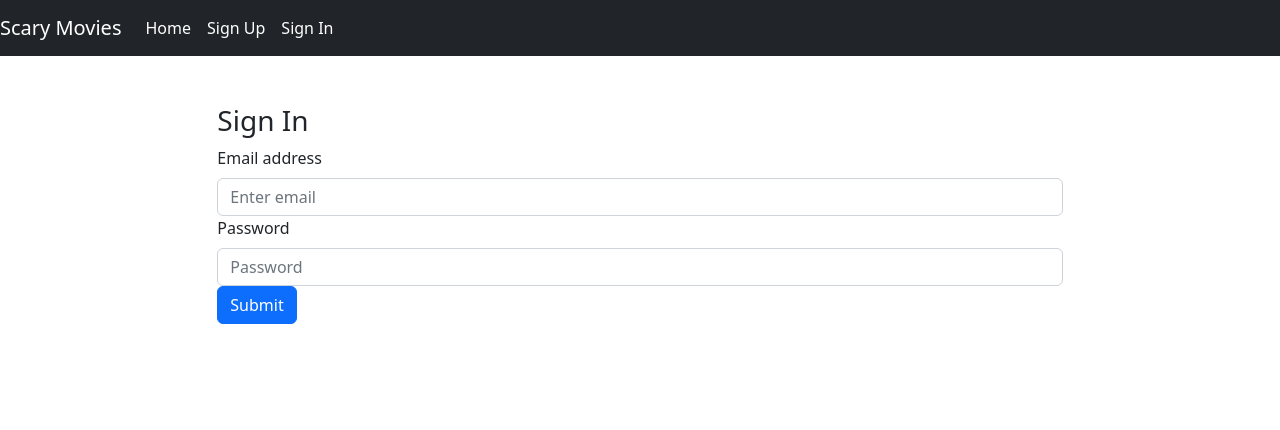
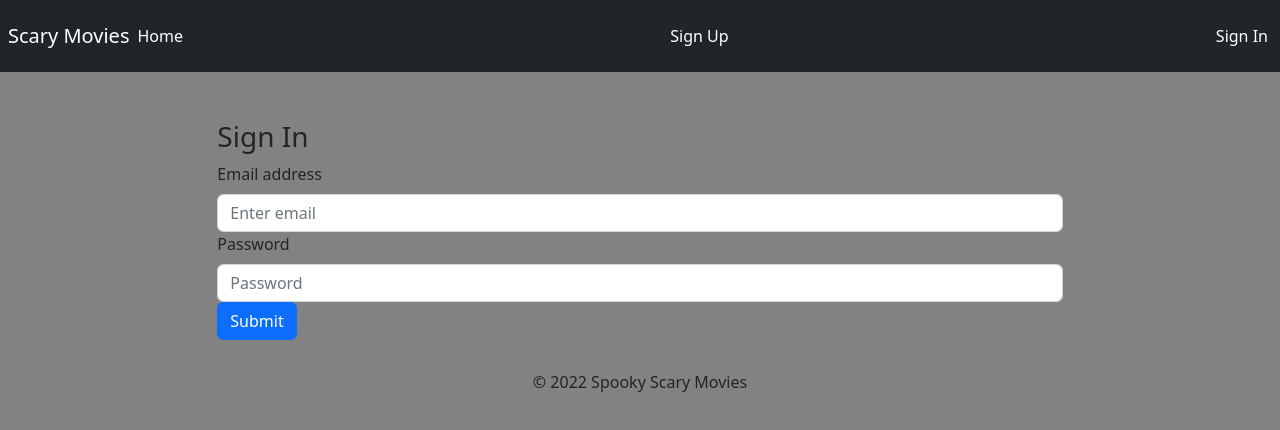
Before and after one commit to amishizaki/scary-movie-react-auth, a React (Create React App) app: page /sign-in in a window 1280 px wide. Shown: the top 430 px of the page. Built offline with nearby package versions, Linux system fonts and the light colour scheme.

Commit message:
deployment changes

```diff
--- a/public/index.html
+++ b/public/index.html
@@ -24,9 +24,16 @@
       work correctly both with client-side routing and a non-root public URL.
       Learn how to configure a non-root public URL by running `npm run build`.
     -->
-    <title>React App</title>
+    <style>
+      li {
+        list-style: none;
+        text-decoration: none;
+        color: black;
+      }
+    </style>
+    <title>Scary Movies</title>
   </head>
-  <body>
+  <body style="background-color: #838282;">
     <noscript>You need to enable JavaScript to run this app.</noscript>
     <div id="root"></div>
     <!--
@@ -39,5 +46,8 @@
       To begin the development, run `npm start` or `yarn start`.
       To create a production bundle, use `npm run build` or `yarn build`.
     -->
+    <footer id="footer">
+      &copy; 2022 Spooky Scary Movies
+    </footer>
   </body>
 </html>
--- a/src/App.js
+++ b/src/App.js
@@ -7,7 +7,7 @@ import { v4 as uuid } from 'uuid'
 import AutoDismissAlert from './components/shared/AutoDismissAlert/AutoDismissAlert'
 import Header from './components/shared/Header'
 import RequireAuth from './components/shared/RequireAuth'
-import Home from './components/Home'
+import Home from './Home'
 import SignUp from './components/auth/SignUp'
 import SignIn from './components/auth/SignIn'
 import SignOut from './components/auth/SignOut'
--- a/src/components/Home.js
+++ b/src/Home.js
@@ -1,4 +1,4 @@
-import ScaryMovieIndex from "./ScaryMovieIndex"
+// import ScaryMovieIndex from "./ScaryMovieIndex"
 
 const Home = (props) => {
 	// const { msgAlert, user } = props
@@ -6,12 +6,12 @@ const Home = (props) => {
 
 
 	return (
-		<>
+		<div className="container-md">
 			<h2>Spooky Scary Movies</h2>
 			{/* <ul>
 				<ScaryMovieIndex />
 			</ul> */}
-		</>
+		</div>
 	)
 }
 
--- a/src/components/ScaryMovieIndex.js
+++ b/src/components/ScaryMovieIndex.js
@@ -31,7 +31,7 @@ const ScaryMovieIndex = ({ user, msgAlert }) => {
     return (
         <>
             <h1>Spooky Scary Movies</h1>
-            <ul>{allScaryMoviesJSX}</ul>
+            <ul style={{color: 'black'}}>{allScaryMoviesJSX}</ul>
         </>
     )
 }
--- a/src/components/shared/Header.js
+++ b/src/components/shared/Header.js
@@ -2,69 +2,75 @@ import React, { Fragment } from 'react'
 import Nav from 'react-bootstrap/Nav'
 import Navbar from 'react-bootstrap/Navbar'
 import { Link } from 'react-router-dom'
+import { Container } from 'react-bootstrap'
+
 const linkStyle = {
     color: 'white',
     textDecoration: 'none'
 }
 const authenticatedOptions = (
 	<>
-		<Nav.Link>
+		<Nav.Item>
 			<Link to='create' style={linkStyle}>
 				Create a Scary Movie
 			</Link>
-		</Nav.Link>
-		<Nav.Link>
+		</Nav.Item>
+		<Nav.Item>
 			<Link to='change-password' style={linkStyle}>
 				Change Password
 			</Link>
-		</Nav.Link>
-		<Nav.Link>
+		</Nav.Item>
+		<Nav.Item>
 			<Link to='sign-out' style={linkStyle}>
 				Sign Out
 			</Link>
-		</Nav.Link>
+		</Nav.Item>
 	</>
 )
 
 const unauthenticatedOptions = (
 	<>
-		<Nav.Link>
+		<Nav.Item>
 			<Link to='sign-up' style={linkStyle}>Sign Up</Link>
-		</Nav.Link>
-		<Nav.Link>
+		</Nav.Item>
+		<Nav.Item>
 			<Link to='sign-in' style={linkStyle}>Sign In</Link>
-		</Nav.Link>
+		</Nav.Item>
 	</>
 )
 
 const alwaysOptions = (
 	<>
-		<Nav.Link>
+		<Nav.Item>
 			<Link to='scary-movies' style={linkStyle}>
 				Home
 			</Link>
-		</Nav.Link>
+		</Nav.Item>
 	</>
 )
 
 const Header = ({ user }) => (
+
 		<Navbar bg='dark' variant='dark' expand='md'>
-		<Navbar.Brand>
+
+			<Navbar.Brand className='m-2'>
 				<Link to='/' style={linkStyle}>
 					Scary Movies
 				</Link>
 			</Navbar.Brand>
+
 			<Navbar.Toggle aria-controls='basic-navbar-nav' />
 			<Navbar.Collapse id='basic-navbar-nav'>
-			<Nav className='ml-auto'>
+				<Nav className='ml-auto container-fluid d-flex justify-content-between'>
 					{user && (
-					<span className='navbar-text mr-2'>Welcome, {user.email}</span>
+						<span className='mr-2'>Welcome, {user.email}</span>
 					)}
 					{alwaysOptions}
 					{user ? authenticatedOptions : unauthenticatedOptions}
 				</Nav>
 			</Navbar.Collapse>
 		</Navbar>
+
 )
 
 export default Header
--- a/src/index.css
+++ b/src/index.css
@@ -11,3 +11,8 @@ code {
   font-family: source-code-pro, Menlo, Monaco, Consolas, 'Courier New',
     monospace;
 }
+#footer {
+  text-align: center;
+  margin-bottom: 25px;
+  margin-top: 30px;
+}
```
Also changed, not shown: package.json (+4 -3 lines), 2 other files (tests, documents, lock files or other folders). Lines whose indentation alone changed are shown as unchanged.
